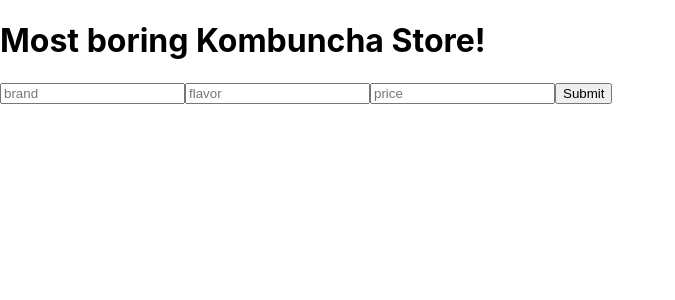
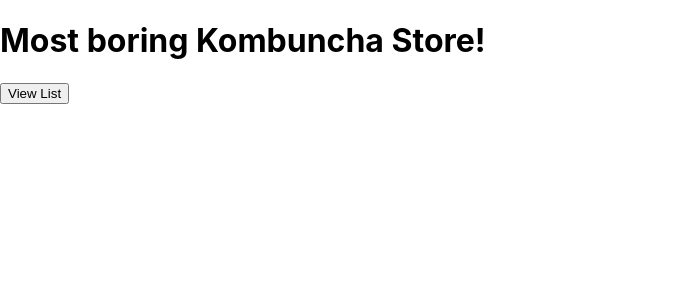
Before and after one commit to StevenLy369/Notes-To-Self, a React (Create React App) app in the folder kombucha/: page / in a window 1280 px wide. Shown: the top 300 px of the page, without its empty margins (0-675 px from the left). Built offline with nearby package versions, Linux system fonts and the light colour scheme.

Commit message:
got form and list to toggle, but form isnt saving nor displaying

```diff
--- a/kombucha/src/components/App.js
+++ b/kombucha/src/components/App.js
@@ -1,13 +1,13 @@
 import React from 'react';
 import Header from './Header'
-import Form from './Form'
+import KombunchaControl from './KombunchaControl'
 import './App.css';
 
 function App() {
   return (
     <React.Fragment>
       <Header />
-      <Form />
+      <KombunchaControl />
 
 
     </React.Fragment>
--- a/kombucha/src/components/KombunchaControl.js
+++ b/kombucha/src/components/KombunchaControl.js
@@ -1,6 +1,7 @@
 import React from 'react';
 import KombunchaList from './KombunchaList';
 import Form from './Form';
+
 
 
 class KombunchaControl extends React.Component {
@@ -8,7 +9,47 @@ class KombunchaControl extends React.Component {
     constructor(props) {
         super(props);
         this.state = {
-            formVisibleOnPage: false
+            formVisibleOnPage: false,
+            masterKombunchaList:[]
+
         }
     }
-}
+
+    handleClick = () => {
+        this.setState(prevState => ({
+            formVisibleOnPage: !prevState.formVisibleOnPage
+        }))
+    }
+
+    handleAddingNewKombuncha = (newKombuncha) => {
+        const newMasterKombunchaList = this.state.masterKombunchaList.concat(newKombuncha);
+        this.setState({
+            masterKombunchaList: newMasterKombunchaList,
+            formVisibleOnPage:false
+        })
+    }
+
+    render() {
+        let currentlyvisibleState = null;
+        let buttonText = null;
+
+        if (this.state.formVisibleOnPage) {
+            currentlyvisibleState = <Form onNewKombuncha = {this.handleAddingNewKombuncha} />
+            buttonText = "Add new Kombuncha"
+        } else {
+            currentlyvisibleState = <KombunchaList kombunchaList={this.state.masterKombunchaList} />
+            buttonText = "View List"
+
+        }
+        return(
+            <React.Fragment>
+                {currentlyvisibleState}
+                <button onClick={this.handleClick}>{buttonText}</button>
+            </React.Fragment>
+
+        )
+
+
+    }
+    }
+export default KombunchaControl;
--- a/kombucha/src/components/KombunchaList.js
+++ b/kombucha/src/components/KombunchaList.js
@@ -5,7 +5,7 @@ import PropTypes from "prop-types"
 function KombunchaList(props) {
     return (
         <React.Fragment>
-            {props.KombunchaList.Map((kombuncha,index) =>
+            {props.kombunchaList.map((kombuncha,index) =>
             <Kombuncha
                 brand = {kombuncha.brand}
                 price = {kombuncha.price}
```
